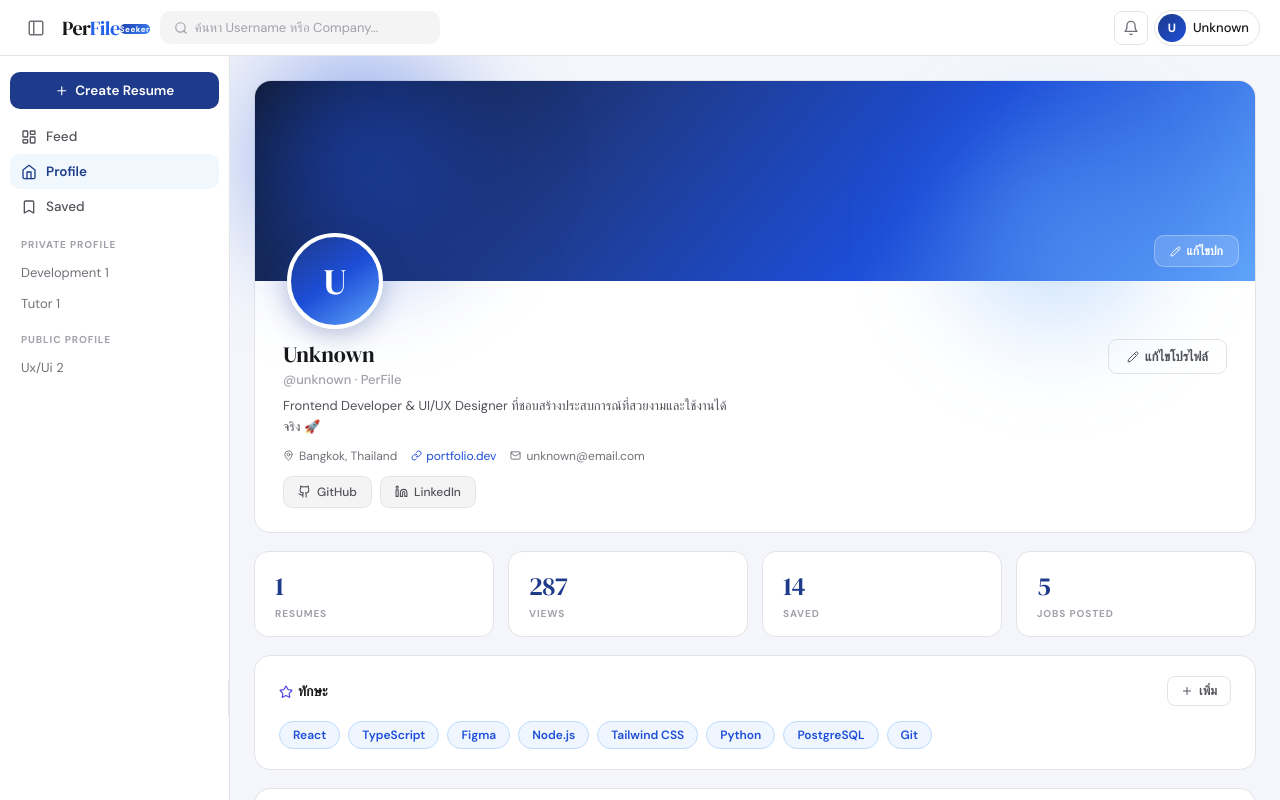
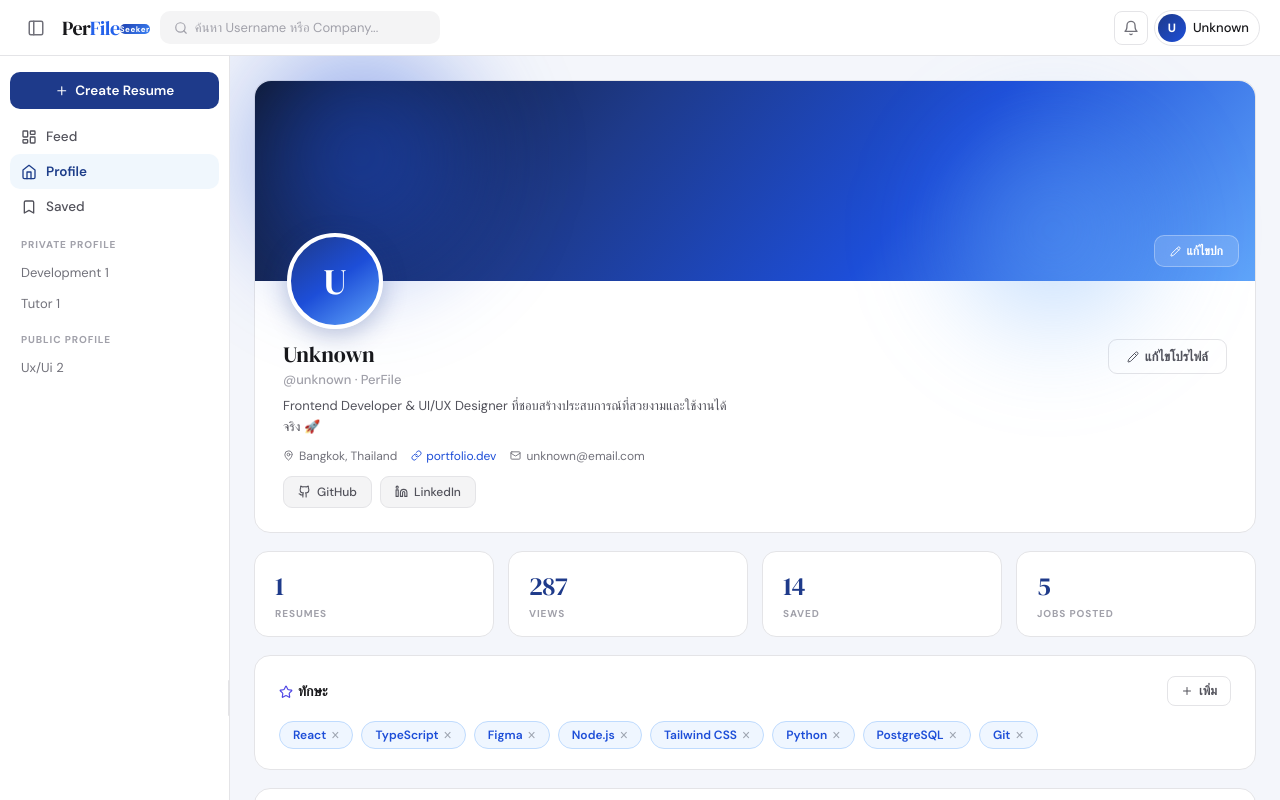
Before and after one commit to ptnsin/PerFile, a React (Vite) app in the folder frontend/: page /profile in a window 1280 px wide. Shown: the top 800 px of the page. Built offline with nearby package versions, Linux system fonts and the light colour scheme; no server answers; a web font is replaced by a local one.

Commit message:
ทักษะ

```diff
--- a/frontend/src/pages/Userprofile.jsx
+++ b/frontend/src/pages/Userprofile.jsx
@@ -11,7 +11,6 @@ import { useResumes } from "./ResumeContext";
 import "../styles/Userprofile.css";
 
 // ---- Mock Data ----
-const SKILLS = ["React", "TypeScript", "Figma", "Node.js", "Tailwind CSS", "Python", "PostgreSQL", "Git"];
 const EXP = [
   { icon: "💼", title: "Frontend Developer", company: "Tech Startup Co.", date: "2022 – ปัจจุบัน" },
   { icon: "🎨", title: "UX/UI Designer", company: "Creative Agency", date: "2020 – 2022" },
@@ -33,12 +32,31 @@ export default function UserProfile() {
   const [deleteConfirm, setDeleteConfirm] = useState(null);
   const [myResumes, setMyResumes] = useState([]);
 
+  // ── Skills state ──
+  const [skills, setSkills] = useState(["React", "TypeScript", "Figma", "Node.js", "Tailwind CSS", "Python", "PostgreSQL", "Git"]);
+  const [showSkillModal, setShowSkillModal] = useState(false);
+  const [newSkill, setNewSkill] = useState("");
+
   const sidebarRef    = useRef(null);
   const savedSectionRef = useRef(null);
   const navigate      = useNavigate();
   const location      = useLocation();
 
   const { privateResumes, removePrivate, removeResume, publishPrivate } = useResumes();
+
+  // ── Skill handlers ──
+  const handleAddSkill = () => {
+    const trimmed = newSkill.trim();
+    if (trimmed && !skills.includes(trimmed)) {
+      setSkills((prev) => [...prev, trimmed]);
+    }
+    setNewSkill("");
+    setShowSkillModal(false);
+  };
+
+  const handleRemoveSkill = (sk) => {
+    setSkills((prev) => prev.filter((s) => s !== sk));
+  };
 
   /* ── scroll to saved tab when navigated from Feed ── */
   useEffect(() => {
@@ -98,7 +116,7 @@ export default function UserProfile() {
     return () => document.removeEventListener("mousedown", close);
   }, []);
 
-  /* ── resizable sidebar (same logic as UsersFeed) ── */
+  /* ── resizable sidebar ── */
   useEffect(() => {
     const sidebar = sidebarRef.current;
     if (!sidebar) return;
@@ -169,7 +187,45 @@ export default function UserProfile() {
         </div>
       )}
 
-      {/* ── NAV (identical structure to UsersFeed) ── */}
+      {/* ── Add Skill Modal ── */}
+      {showSkillModal && (
+        <div className="up-modal-overlay" onClick={() => { setShowSkillModal(false); setNewSkill(""); }}>
+          <div className="up-modal" onClick={(e) => e.stopPropagation()}>
+            <div className="up-modal-icon">⭐</div>
+            <div className="up-modal-title">เพิ่มทักษะ</div>
+            <input
+              autoFocus
+              type="text"
+              placeholder="เช่น React, Python, Figma..."
+              value={newSkill}
+              onChange={(e) => setNewSkill(e.target.value)}
+              onKeyDown={(e) => {
+                if (e.key === "Enter") handleAddSkill();
+                if (e.key === "Escape") { setShowSkillModal(false); setNewSkill(""); }
+              }}
+              style={{
+                width: "100%", padding: "8px 12px", borderRadius: 8,
+                border: "1.5px solid #e5e7eb", fontSize: 14, marginBottom: 4,
+                outline: "none", boxSizing: "border-box",
+              }}
+            />
+            <div className="up-modal-actions">
+              <button className="up-modal-cancel" onClick={() => { setShowSkillModal(false); setNewSkill(""); }}>
+                ยกเลิก
+              </button>
+              <button
+                className="up-modal-confirm"
+                onClick={handleAddSkill}
+                disabled={!newSkill.trim()}
+              >
+                เพิ่ม
+              </button>
+            </div>
+          </div>
+        </div>
+      )}
+
+      {/* ── NAV ── */}
       <nav className="uf-nav">
         <div className="uf-nav-left">
           <button className="uf-toggle-btn" onClick={toggleSidebar} title="Toggle sidebar">
@@ -212,7 +268,7 @@ export default function UserProfile() {
       {/* ── BODY ── */}
       <div className="uf-body">
 
-        {/* ── SIDEBAR (identical structure to UsersFeed) ── */}
+        {/* ── SIDEBAR ── */}
         <aside ref={sidebarRef} className={`uf-sidebar${sidebarOpen ? "" : " closed"}`}>
           <div className="uf-resize-handle">
             <div className="uf-resize-bar" />
@@ -285,11 +341,41 @@ export default function UserProfile() {
           {/* Skills */}
           <div className="up-section-card">
             <div className="up-section-header">
-              <span><LuStar size={14} style={{ marginRight: 5, verticalAlign: "middle", color: "#4f46e5" }} />ทักษะ</span>
-              <button className="uf-filter-btn"><LuPlus size={12} /> เพิ่ม</button>
+              <span>
+                <LuStar size={14} style={{ marginRight: 5, verticalAlign: "middle", color: "#4f46e5" }} />
+                ทักษะ
+              </span>
+              <button className="uf-filter-btn" onClick={() => setShowSkillModal(true)}>
+                <LuPlus size={12} /> เพิ่ม
+              </button>
             </div>
             <div className="up-skills-wrap">
-              {SKILLS.map((sk) => <span key={sk} className="up-skill-chip">{sk}</span>)}
+              {skills.length > 0 ? (
+                skills.map((sk) => (
+                  <span
+                    key={sk}
+                    className="up-skill-chip"
+                    style={{ display: "inline-flex", alignItems: "center", gap: 5 }}
+                  >
+                    {sk}
+                    <button
+                      onClick={() => handleRemoveSkill(sk)}
+                      title={`ลบ ${sk}`}
+                      style={{
+                        background: "none", border: "none", cursor: "pointer",
+                        padding: 0, lineHeight: 1, color: "#9ca3af",
+                        fontSize: 14, display: "flex", alignItems: "center",
+                      }}
+                    >
+                      ×
+                    </button>
+                  </span>
+                ))
+              ) : (
+                <span style={{ color: "#9ca3af", fontSize: 13 }}>
+                  ยังไม่มีทักษะ กด "+ เพิ่ม" เพื่อเพิ่มทักษะแรก
+                </span>
+              )}
             </div>
           </div>
 
@@ -311,7 +397,7 @@ export default function UserProfile() {
             ))}
           </div>
 
-          {/* Tab Panel (same uf-panel structure as UsersFeed) */}
+          {/* Tab Panel */}
           <div className="uf-panel">
 
             {/* Tab Bar */}
@@ -323,17 +409,11 @@ export default function UserProfile() {
                   onClick={() => handleTabClick(t.key)}
                 >
                   {t.label}
-                  {/* แสดงจำนวนของ Private Resumes */}
                   {t.key === "resumes" && activeTab === "resumes" && privateList.length > 0 && (
-                    <span className="uf-tab-badge">
-                      {privateList.length}
-                    </span>
+                    <span className="uf-tab-badge">{privateList.length}</span>
                   )}
-                  {/* แสดงจำนวนของ Public Resumes */}
                   {t.key === "jobs" && activeTab === "jobs" && publicList.length > 0 && (
-                    <span className="uf-tab-badge" style={{ background: "#16a34a" }}>
-                      {publicList.length}
-                    </span>
+                    <span className="uf-tab-badge" style={{ background: "#16a34a" }}>{publicList.length}</span>
                   )}
                 </button>
               ))}
@@ -383,7 +463,6 @@ export default function UserProfile() {
                           </button>
                           {actionMenuId === p.id && (
                             <div className="uf-action-menu" onClick={(e) => e.stopPropagation()}>
-
                               <button
                                 className="uf-action-menu-item uf-action-menu-item--accent"
                                 onClick={() => {
@@ -393,7 +472,8 @@ export default function UserProfile() {
                                 }}
                               >
                                 เปลี่ยนเป็น public
-                              </button><button
+                              </button>
+                              <button
                                 className="uf-action-menu-item uf-action-menu-item--danger"
                                 onClick={() => {
                                   setActionMenuId(null);
@@ -442,19 +522,16 @@ export default function UserProfile() {
                       >
                         <div className="uf-resume-header">
                           <div className="uf-resume-icon"><LuFileText /></div>
-
                         </div>
                         <div className="uf-resume-title">{p.title}</div>
                         <div className="uf-resume-meta">
                           <span><LuBadgeCheck /> {userData?.fullName || "You"}</span>
-                          {/* ✅ แสดงวันที่พร้อมไอคอนโลก */}
                           {p.createdAt && (
                             <span style={{ color: "#16a34a", fontSize: 11 }}>
                               🌐 {new Date(p.createdAt).toLocaleDateString('th-TH')}
                             </span>
                           )}
                         </div>
-                        {/* Action Menu (⋮) ก๊อปปี้มาจากส่วน Private */}
                         <div style={{ position: "absolute", top: 16, right: 16, zIndex: 1 }} onClick={(e) => e.stopPropagation()}>
                           <button
                             className="uf-action-btn"
@@ -479,7 +556,6 @@ export default function UserProfile() {
                               <button
                                 className="uf-action-menu-item uf-action-menu-item--accent"
                                 onClick={() => {
-                                  // TODO: เพิ่มฟังก์ชันเปลี่ยนกลับเป็น Private ใน Backend
                                   setActionMenuId(null);
                                   alert("กำลังเปลี่ยนเป็น Private...");
                                 }}
@@ -491,7 +567,6 @@ export default function UserProfile() {
                         </div>
                       </div>
                     ))}
-                    {/* ปุ่มเพิ่ม Resume ใน Tab Public */}
                     <div className="uf-resume-card up-add-card" onClick={() => navigate("/resume")}>
                       <LuPlus size={26} />
                       <span>เพิ่ม Resume</span>
```
